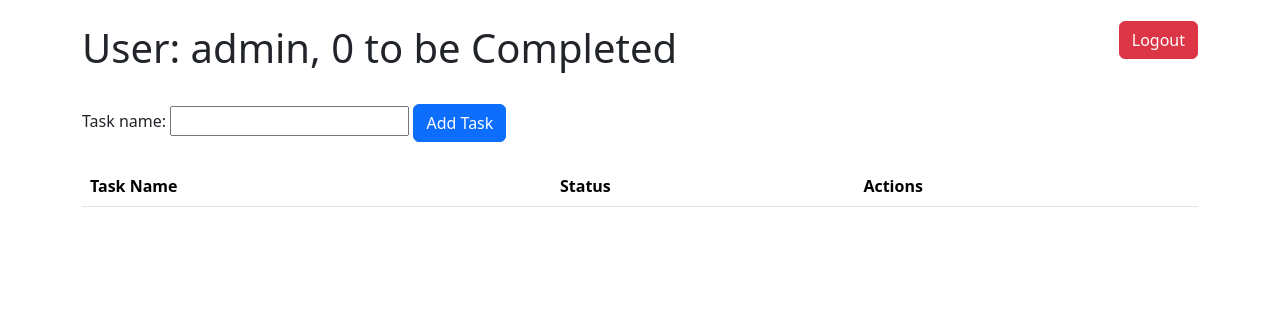
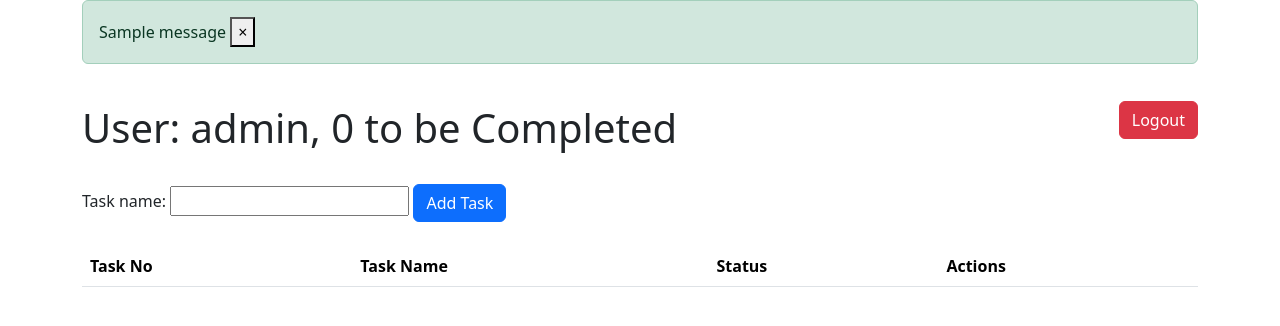
Before and after one commit to amirulabdlatib/todolist-django, a Django app: page /dashboard/ in a window 1280 px wide. Shown: the top 326 px of the page. Run offline with Django 4.2, Linux system fonts and the light colour scheme; a user stored in the database is signed in; data comes from the database, SQL or seed files in the repository; both versions use the stored data as it was after the commit; one stand-in notice (Sample message) is shown; lists and menus that the app fills with data are empty.

Commit message:
Small improvement

```diff
--- a/todoapp/templates/todoapp/dashboard.html
+++ b/todoapp/templates/todoapp/dashboard.html
@@ -2,6 +2,40 @@
 {% block content %}
 
 <div class="container">
+
+{% if messages %}
+{% for message in messages %}
+{% if message.tags == 'success' %}
+<div class="alert alert-success alert-dismissible fade show" role="alert">
+   {{message}}
+  <button type="button" class="close" data-bs-dismiss="alert" aria-label="Close">
+    <span aria-hidden="true">&times;</span>
+  </button>
+</div>
+
+{% elif message.tags == 'warning' %}
+
+<div class="alert alert-warning alert-dismissible fade show" role="alert">
+    {{message}}
+   <button type="button" class="close" data-bs-dismiss="alert" aria-label="Close">
+     <span aria-hidden="true">&times;</span>
+   </button>
+ </div>
+
+{% else %}
+
+<div class="alert alert-danger alert-dismissible fade show" role="alert">
+    {{message}}
+   <button type="button" class="close" data-bs-dismiss="alert" aria-label="Close">
+     <span aria-hidden="true">&times;</span>
+   </button>
+ </div>
+
+
+{% endif %}
+{% endfor %}
+{% endif %}
+
 
     <div class="d-flex justify-content-between align-items-center">
         <h1 class="mt-4">User: {{ user.username }}, {{task_pending}} to be Completed</h1>
@@ -17,14 +51,17 @@
     <table class="table mt-4">
         <thead>
             <tr>
+                <th>Task No</th>
                 <th>Task Name</th>
                 <th>Status</th>
                 <th>Actions</th>
             </tr>
         </thead>
         <tbody>
+
             {% for i in tasks %}
             <tr>
+                <td>{{forloop.counter}}</td>
                 <td>{{ i.task_name }}</td>
                 <td>
                     {% if i.task_status %}
@@ -35,7 +72,7 @@
                 </td>
                 <td>
                     <a href="{% url 'todoapp:update' i.id %}" class="btn btn-info btn-sm">Update</a>
-                    <a href="{% url 'todoapp:delete_task' i.id %}" class="btn btn-danger btn-sm">Delete</a>
+                    <a href="{% url 'todoapp:delete_task' i.id %}" class="btn btn-danger btn-sm"  " onclick="return confirm('Are you sure to delete?');">Delete</a>
                     {% if i.task_status %}
                     <a href="{% url 'todoapp:undone' i.id %}" class="btn btn-secondary btn-sm">Mark as Pending</a>
                     {% else %}
--- a/todoapp/templates/todoapp/render_login.html
+++ b/todoapp/templates/todoapp/render_login.html
@@ -9,7 +9,7 @@
 
 {% if messages %}
 {% for message in messages %}
-{% if message.tags == 'error' %}
+{% if message.tags == 'success' %}
 <div class="alert alert-danger alert-dismissible fade show" role="alert">
    {{message}}
   <button type="button" class="close" data-bs-dismiss="alert" aria-label="Close">
--- a/todoapp/views.py
+++ b/todoapp/views.py
@@ -52,6 +52,7 @@ def dashboard(request):
             todo_item = form.save(commit=False)
             todo_item.task_user = request.user
             todo_item.save()
+            messages.success(request,'Task successfully added')
             return redirect('todoapp:dashboard')
 
     #querying pending task
@@ -76,6 +77,7 @@ def update(request,id):
         form = TaskForm(request.POST,instance=task)
         if form.is_valid():
             form.save()
+            messages.warning(request,'Task has been updated')
             return redirect('todoapp:dashboard')
     else:
         form = TaskForm(instance=task)
@@ -99,6 +101,7 @@ def undone(request,id):
 def delete_task(request,id):
     task = Task.objects.get(id=id)
     task.delete()
+    messages.error(request,'Task has been deleted')
     return redirect('todoapp:dashboard')
 
 def doLogout(request):
```
Also changed, not shown: db.sqlite3.
